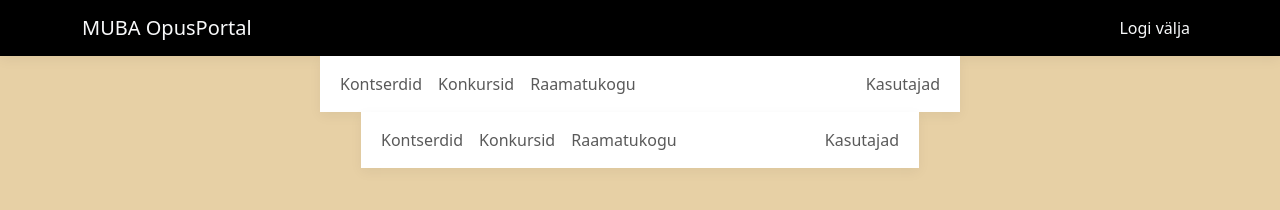
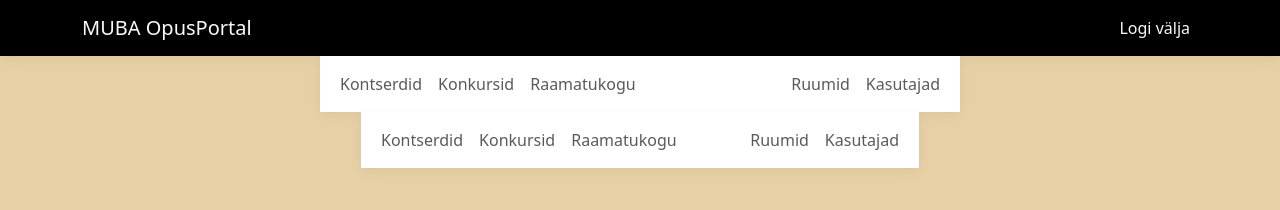
Before and after one commit to andreeuuetoa/opusportal-front-react, a React (Create React App) app: page /admin in a window 1280 px wide. Shown: the top 210 px of the page. Built offline with nearby package versions, Linux system fonts and the light colour scheme.

Commit message:
Add rooms link to admin navbar

```diff
--- a/src/common/viewparts/AdminNavbar.tsx
+++ b/src/common/viewparts/AdminNavbar.tsx
@@ -18,6 +18,9 @@
                     </ul>
                     <ul className="navbar-nav">
                         <li className="nav-item">
+                            <Link className="nav-link" to="/ruumid">Ruumid</Link>
+                        </li>
+                        <li className="nav-item">
                             <Link className="nav-link" to="/kasutajad">Kasutajad</Link>
                         </li>
                     </ul>
```
